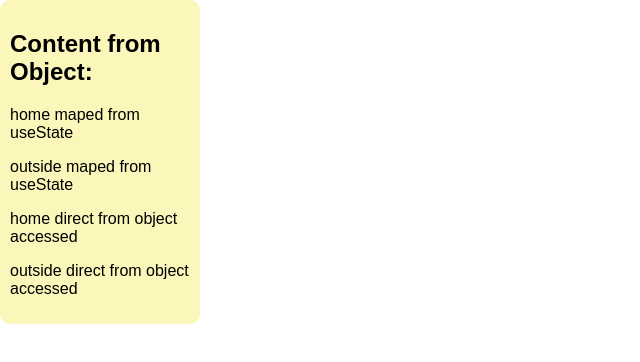
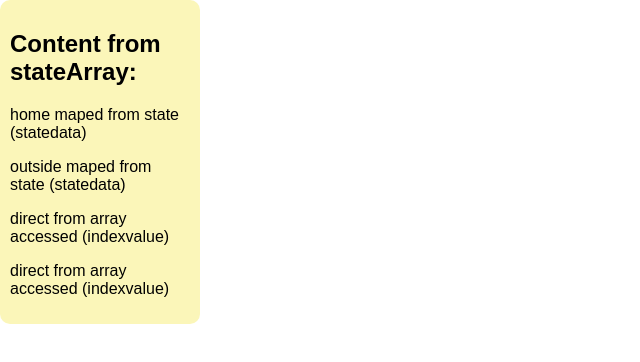
Before and after one commit to oliverstarckjohann/react_training, a React (Create React App) app: page / in a window 1280 px wide. Shown: the top 362 px of the page, without its empty margins (0-640 px from the left). Built offline with nearby package versions, Linux system fonts and the light colour scheme.

Commit message:
changed namings

```diff
--- a/src/App.js
+++ b/src/App.js
@@ -1,7 +1,31 @@
 import React, { useState } from "react";
 import styled from "styled-components/macro";
 
-const TaskBoard = styled.div`
+let appDataSource = [{ datakey: "home" }, { datakey: "outside" }];
+
+export default function App() {
+  const [statedata, setStatedata] = useState(appDataSource);
+
+  statedata.forEach((dataitem) =>
+    console.log(`${dataitem.datakey}` + " from foreach")
+  );
+  statedata.map((dataitem) => console.log(`${dataitem.datakey}` + " from map"));
+
+  return (
+    <>
+      <ContentBoard className="App">
+        <h2>Content from stateArray:</h2>
+        {statedata.map((dataitem) => (
+          <p>{dataitem.datakey} maped from state (statedata)</p>
+        ))}
+        <p>{statedata[0].dataitem} direct from array accessed (indexvalue)</p>
+        <p>{statedata[1].dataitem} direct from array accessed (indexvalue)</p>
+      </ContentBoard>
+    </>
+  );
+}
+
+const ContentBoard = styled.div`
   font-family: sans-serif;
   width: 180px;
   background-color: #fbf6b9;
@@ -9,27 +33,3 @@ const TaskBoard = styled.div`
   margin-bottom: 10px;
   padding: 10px;
 `;
-
-let taskBoardData = [{ data: "home" }, { data: "outside" }];
-
-function App() {
-  const [todos, setTodos] = useState(taskBoardData);
-
-  todos.forEach((todo) => console.log(`${todo.data}` + " from foreach"));
-  todos.map((todo) => console.log(`${todo.data}` + " from map"));
-
-  return (
-    <>
-      <TaskBoard className="App">
-        <h2>Content from Object:</h2>
-        {todos.map((todo) => (
-          <p>{todo.data} maped from useState</p>
-        ))}
-        <p>{todos[0].data} direct from object accessed</p>
-        <p>{todos[1].data} direct from object accessed</p>
-      </TaskBoard>
-    </>
-  );
-}
-
-export default App;
```
